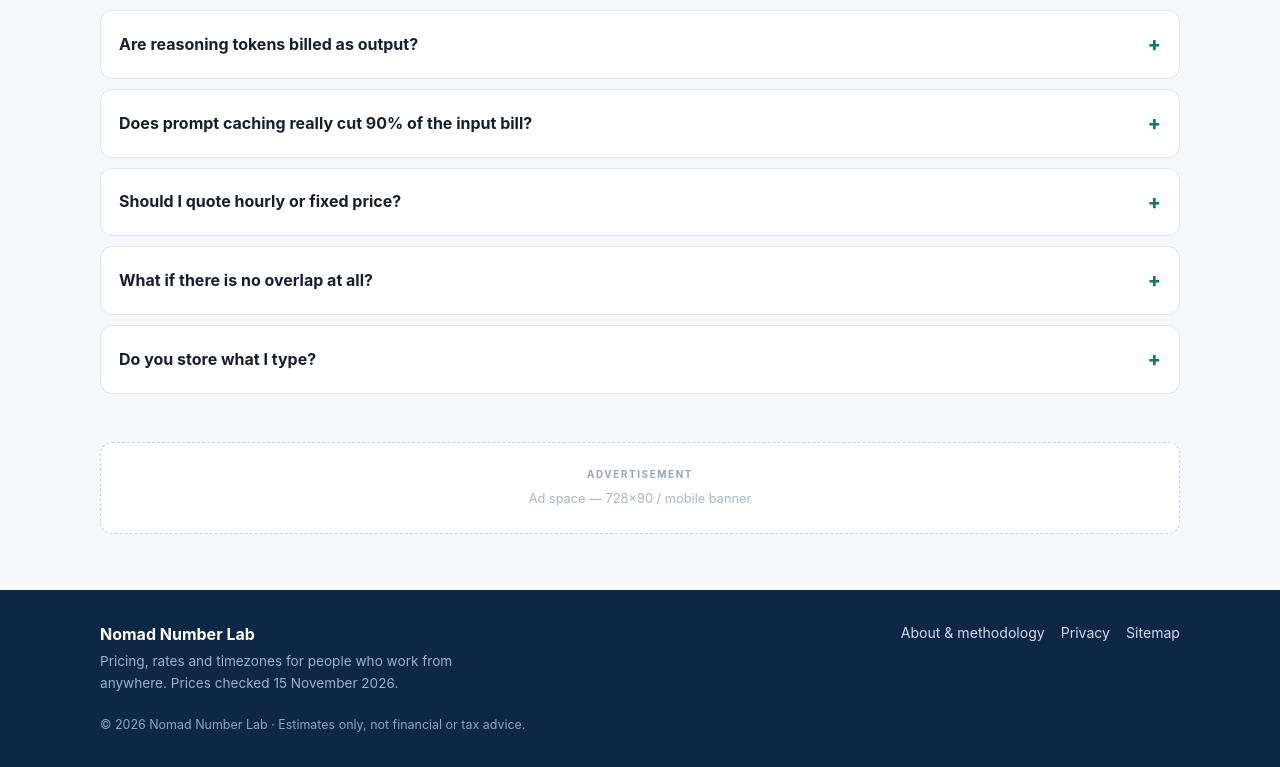
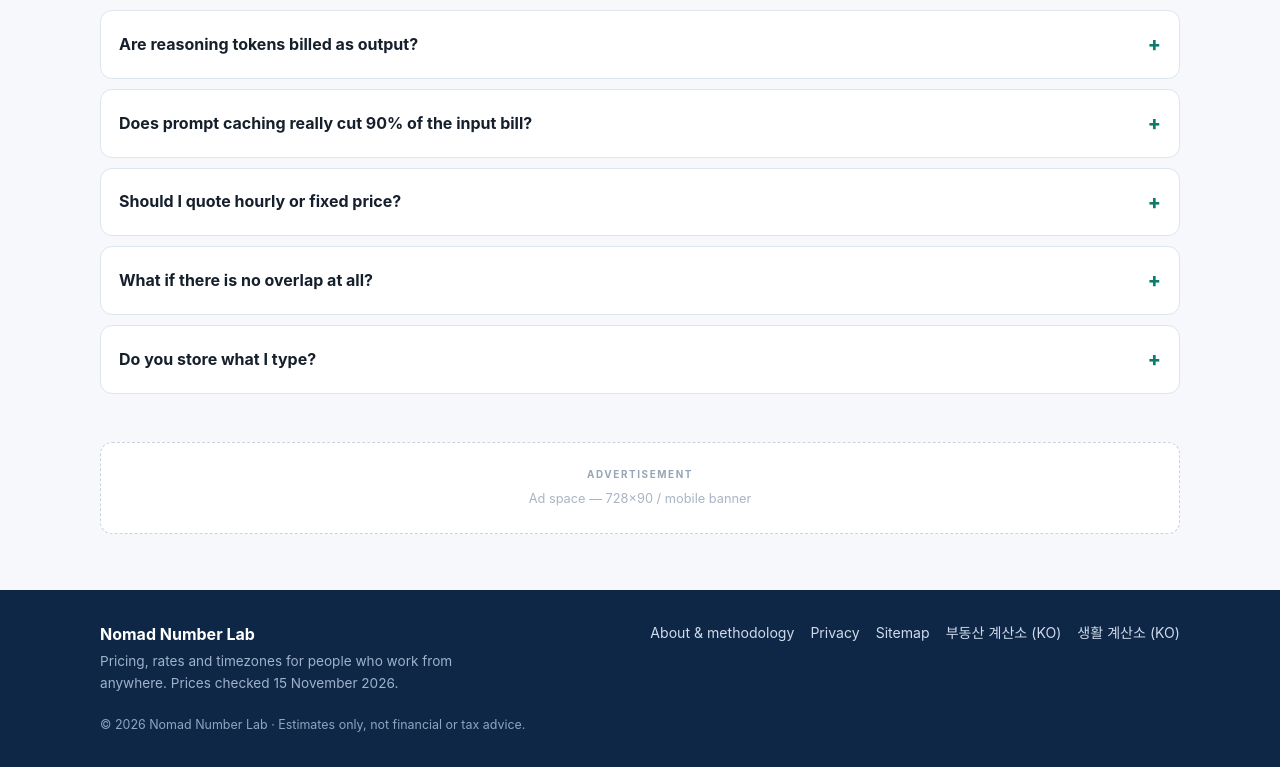
Before and after one commit to sdn6517-cmd/global-nomad-calc, a plain HTML site: page index.html in a window 1280 px wide. Shown: the part 4902-5669 px from the top of the page. Drawn offline with Linux system fonts and the light colour scheme.

Commit message:
feat: add Korean calculator sites to footer

```diff
--- a/index.html
+++ b/index.html
@@ -467,6 +467,8 @@
       <a href="about.html">About &amp; methodology</a>
       <a href="privacy.html">Privacy</a>
       <a href="sitemap.xml">Sitemap</a>
+      <a href="https://sdn6517-cmd.github.io/budongsan-calc/" target="_blank" rel="noopener">부동산 계산소 (KO)</a>
+      <a href="https://sdn6517-cmd.github.io/life-hr-calc/" target="_blank" rel="noopener">생활 계산소 (KO)</a>
     </nav>
     <p class="footer-copy">© <span id="year">2026</span> Nomad Number Lab · Estimates only, not financial or tax advice.</p>
   </div>
```
